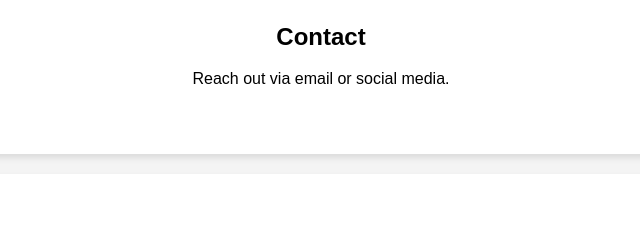
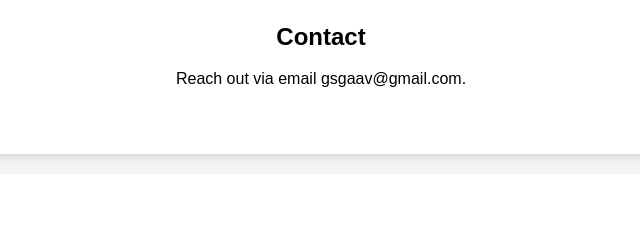
Before and after one commit to Hench06/Hench06.github.io, a plain HTML site: page index.html in a window 1280 px wide. Shown: the part 564-800 px from the top of the page, 319-959 px from the left. Drawn offline with Linux system fonts and the light colour scheme.

Commit message:
Update index.html

```diff
--- a/index.html
+++ b/index.html
@@ -30,7 +30,7 @@
 
     <section id="contact">
         <h2>Contact</h2>
-        <p>Reach out via email or social media.</p>
+        <p>Reach out via email gsgaav@gmail.com.</p>
     </section>
 
     <section id="blog">
```
